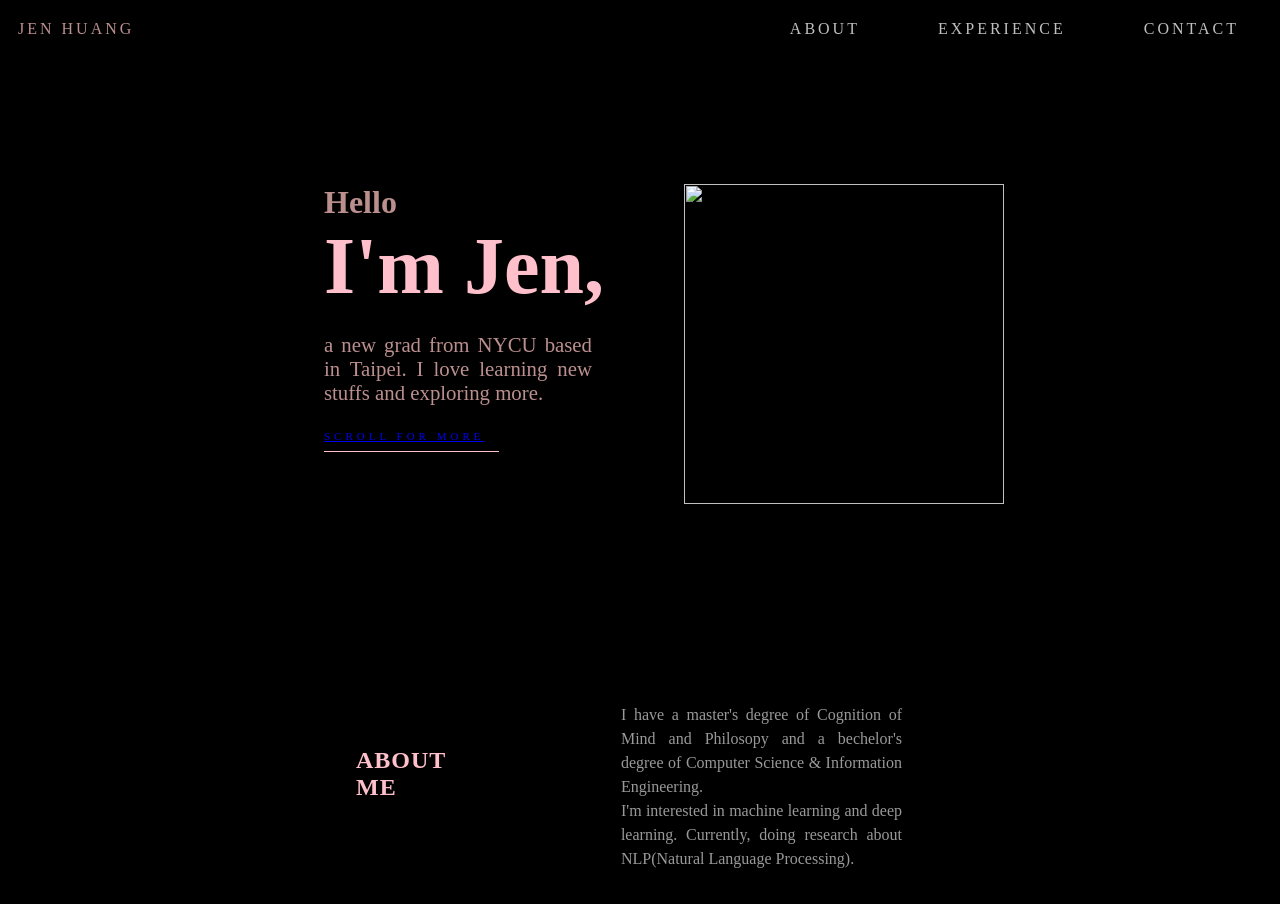
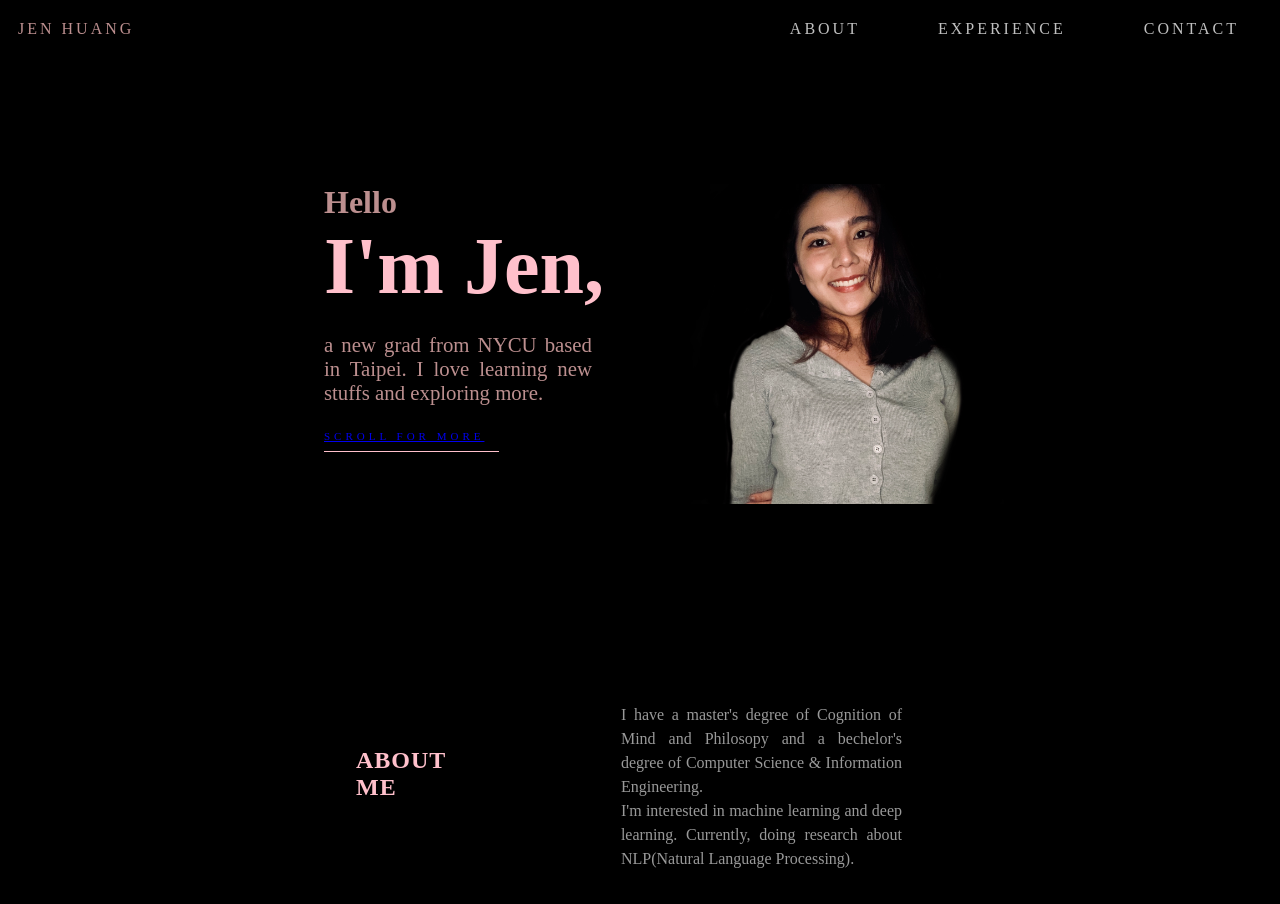
Before and after one commit to JenHuang0/JenHuang.github.io, a plain HTML site: page index.html in a window 1280 px wide. Shown: the top 904 px of the page. Drawn offline with Linux system fonts and the light colour scheme.

Commit message:
Update index.html

```diff
--- a/index.html
+++ b/index.html
@@ -30,7 +30,7 @@ html{
        </div>
        <div class="right-box">
          <div class="headshot">
-          <img src="./images/FullSizeRender 2.jpg" width ="320" height= "320"/>
+          <img src="./images/FullSizeRender 2.png" width ="320" height= "320"/>
          </div>
        </div>
       </div>
```
